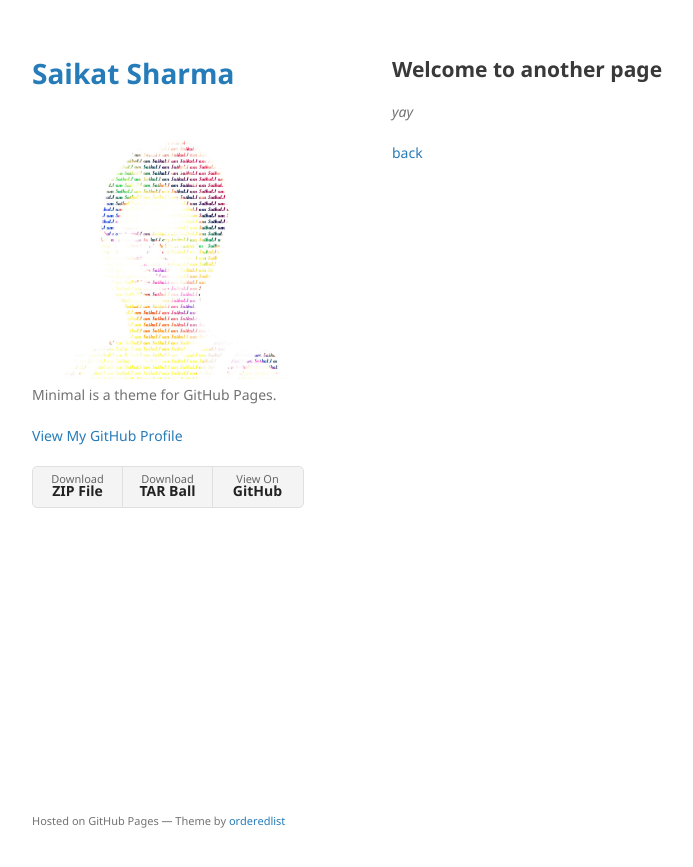
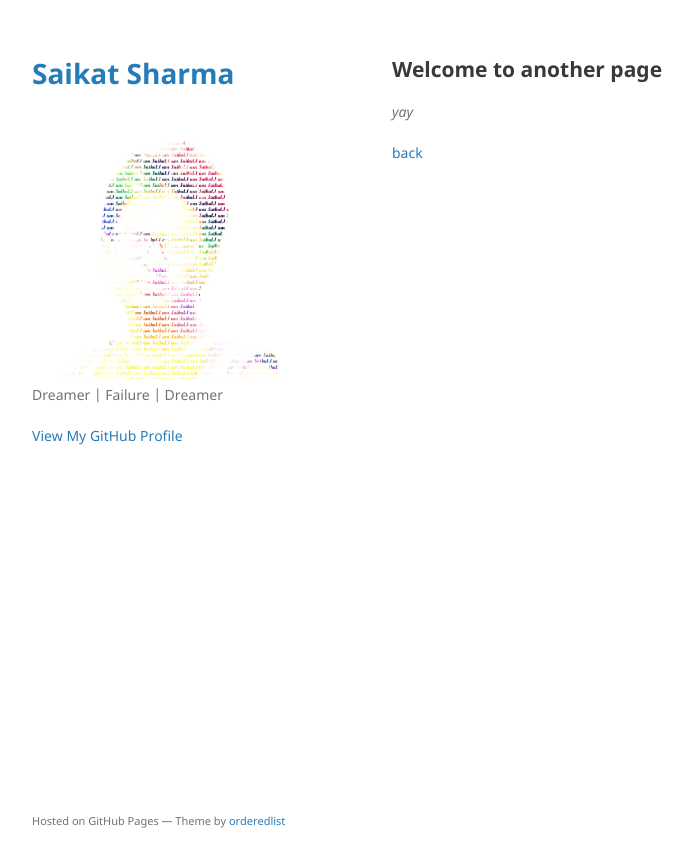
Before and after one commit to Saikat-S/Saikat-S.github.io, a Jekyll site: the page built from another-page.md, in a window 1280 px wide. Shown: the top 867 px of the page, without its empty margins (178-871 px from the left). Built offline with Jekyll 4.4.1, drawn with Linux system fonts in a browser that asks for light colours; our own code applies the rules of GitHub Pages for plain Markdown files.

Commit message:
change description

```diff
--- a/_config.yml
+++ b/_config.yml
@@ -1,6 +1,6 @@
 title: Saikat Sharma
 logo: /assets/img/logo.png
-description: Minimal is a theme for GitHub Pages.
-show_downloads: true
+description: Dreamer | Failure | Dreamer
+show_downloads: false
 google_analytics:
 theme: jekyll-theme-minimal
```
